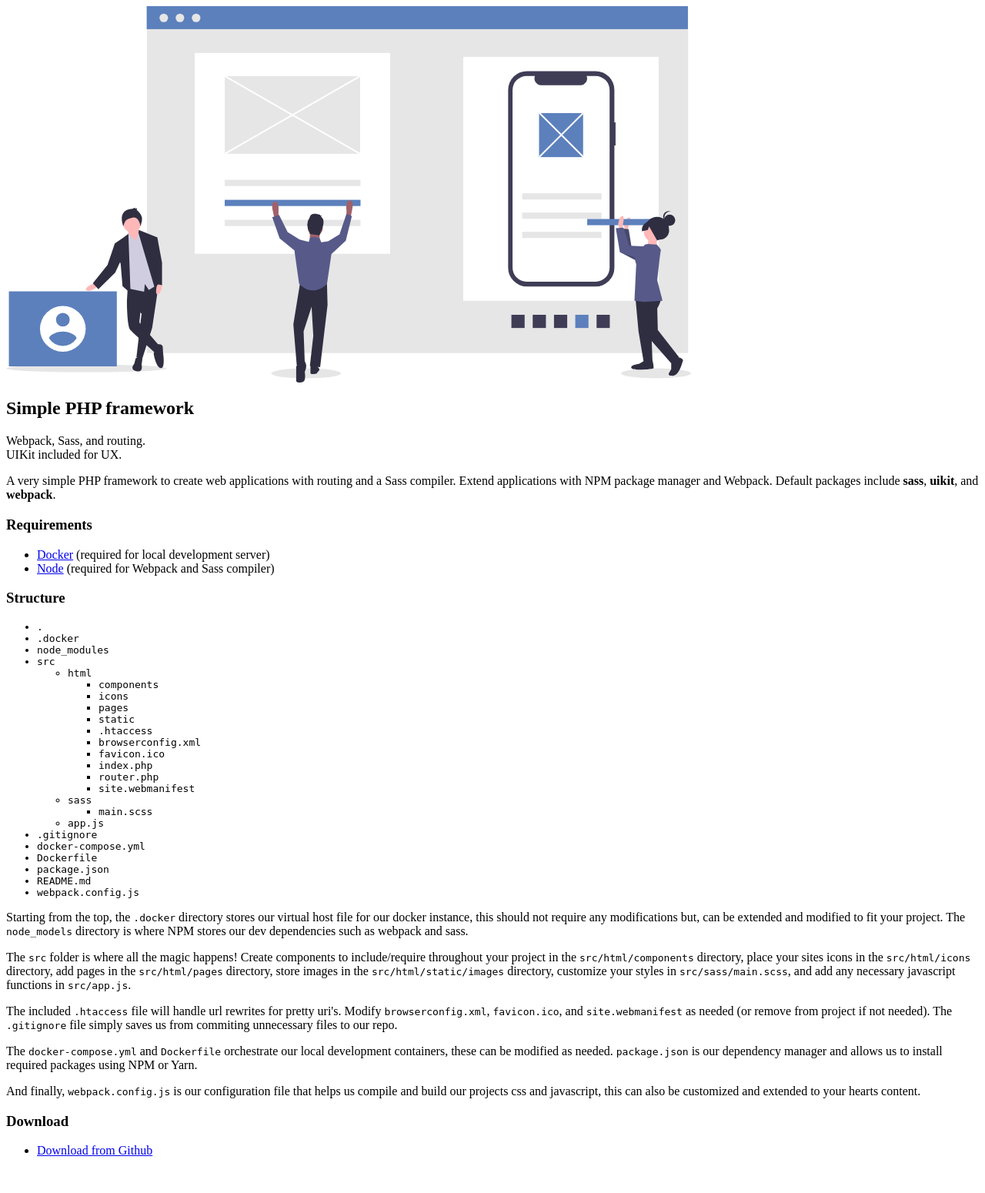
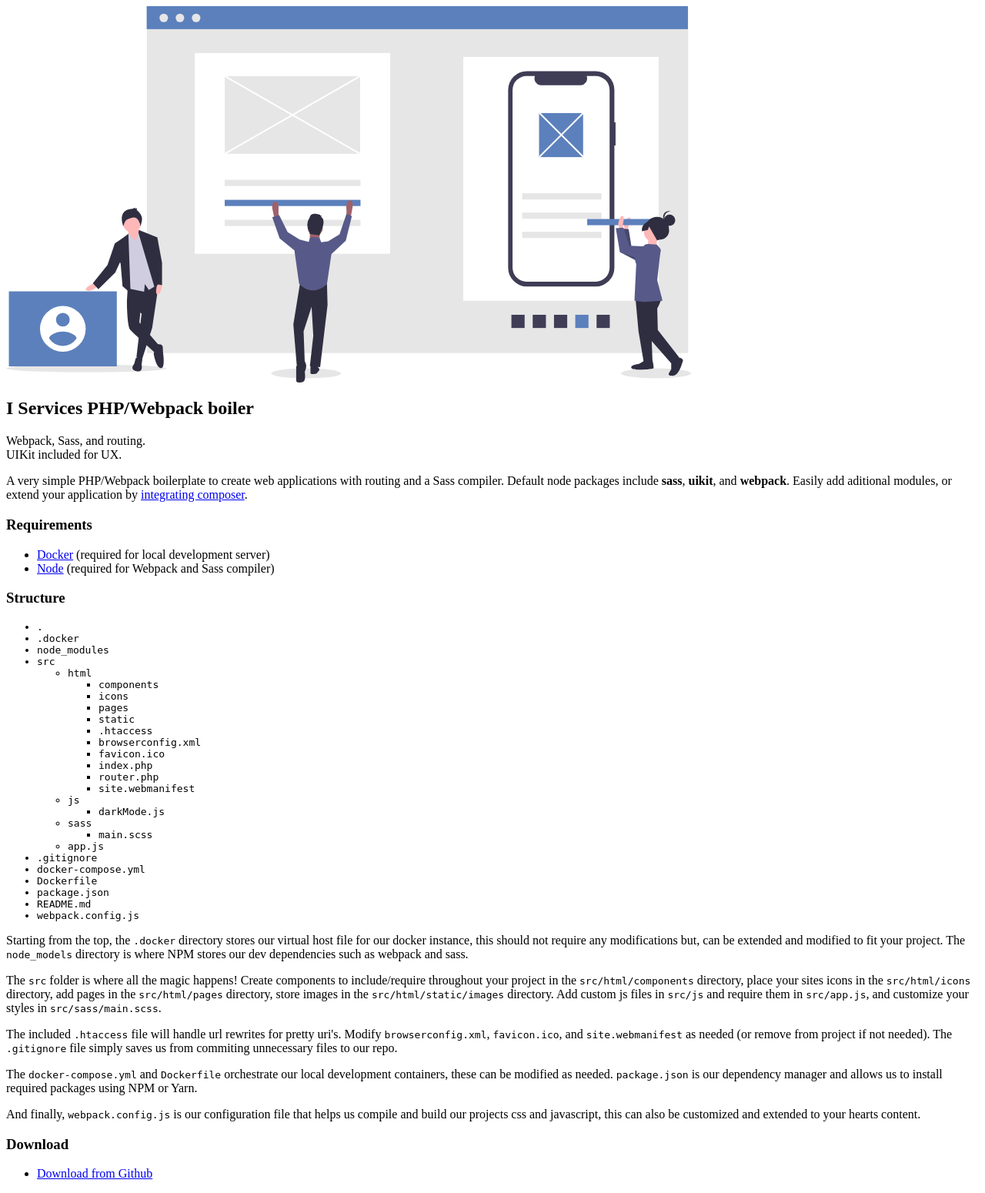
Before and after one commit to iservicesinc/php-boiler, a PHP site: page /pages/home.php in a window 1280 px wide. Shown: the whole page at 77% size. Before the commit the page ends 1502 px from the top, so only its background shows below. Run offline with PHP 8.4, Linux system fonts and the light colour scheme; some libraries are stand-ins or nearby versions.

Commit message:
added darkMode.js to bundle and update docs.

```diff
--- a/src/app.js
+++ b/src/app.js
@@ -3,3 +3,6 @@ import Icons from 'uikit/dist/js/uikit-icons';
 
 // loads the Icon plugin
 UIkit.use(Icons);
+
+// Require custom js files
+require('./js/darkMode.js');
--- a/src/html/components/footer.php
+++ b/src/html/components/footer.php
@@ -19,5 +19,5 @@
     </footer>
 </body>
 <script src="/static/js/bundle.js"></script>
-<script src="/static/js/darkMode.js"></script>
+<script>window.dmInit();</script>
 </html>
--- a/src/html/components/header.php
+++ b/src/html/components/header.php
@@ -19,6 +19,6 @@
                     <li><a href="/" class="uk-navbar-item"><img src="/static/images/logo.svg" alt="I Services Logo" width="280" /></a></li>
                 </ul>
             </div>
-            <a id="dark-light-mode" onClick="darkModeToggle()" class="uk-position-top-right" uk-scrollspy="cls:uk-animation-fade;delay:200;" aria-label="Dark mode"></a>
+            <a id="dark-light-mode" onClick="window.dmToggle()" class="uk-position-top-right" uk-scrollspy="cls:uk-animation-fade;delay:200;" aria-label="Dark mode"></a>
         </nav>
     </header>
--- a/src/html/pages/home.php
+++ b/src/html/pages/home.php
@@ -3,16 +3,16 @@
         <img src="/static/images/build.svg" alt="Genius" />
     </div>
     <div class="uk-flex uk-flex-column uk-flex-center uk-flex-first@m" uk-scrollspy="cls:uk-animation-slide-left;delay:100;repeat:true;">
-        <h2 class="uk-heading-small">Simple <strong>PHP</strong> framework</h2>
+        <h2 class="uk-heading-small">I Services <strong>PHP/Webpack</strong> boiler</h2>
         <p class="uk-text-lead">Webpack, Sass, and routing.<br/>UIKit included for UX.</p>
     </div>
 </div>
 <div class="uk-container uk-container-xsmall uk-margin-large-top">
-    <p class="uk-text-lead uk-text-center">A very simple PHP framework to create web applications with routing and a Sass compiler. Extend applications with NPM package manager and Webpack. Default packages include <strong>sass</strong>, <strong>uikit</strong>, and <strong>webpack</strong>.</p>
+    <p class="uk-text-lead uk-text-center">A very simple PHP/Webpack boilerplate to create web applications with routing and a Sass compiler. Default node packages include <strong>sass</strong>, <strong>uikit</strong>, and <strong>webpack</strong>. Easily add aditional modules, or extend your application by <a href="https://getcomposer.org/doc/01-basic-usage.md#autoloading" rel="nofollow norefferer noopener" target="_blank">integrating composer</a>.</p>
     <h3>Requirements</h3>
     <ul>
-        <li><a href="https://docs.docker.com/get-docker/" rel="nofollow norefferer noopener">Docker</a> (required for local development server)</li>
-        <li><a href="https://nodejs.org/en/download/" rel="nofollow norefferer noopener">Node</a> (required for Webpack and Sass compiler)</li>
+        <li><a href="https://docs.docker.com/get-docker/" rel="nofollow norefferer noopener" target="_blank">Docker</a> (required for local development server)</li>
+        <li><a href="https://nodejs.org/en/download/" rel="nofollow norefferer noopener" target="_blank">Node</a> (required for Webpack and Sass compiler)</li>
     </ul>
     <h3>Structure</h3>
     <div class="uk-card uk-card-secondary uk-card-body">
@@ -37,6 +37,11 @@
                                 <li>site.webmanifest</li>
                             </ul>
                         </li>
+                        <li>js
+                            <ul>
+                                <li>darkMode.js</li>
+                            </ul>
+                        </li>
                         <li>sass
                             <ul>
                                 <li>main.scss</li>
@@ -55,7 +60,7 @@
         </code>
     </div>
     <p>Starting from the top, the <code>.docker</code> directory stores our virtual host file for our docker instance, this should not require any modifications but, can be extended and modified to fit your project. The <code>node_models</code> directory is where NPM stores our dev dependencies such as webpack and sass.</p>
-    <p>The <code>src</code> folder is where all the magic happens! Create components to include/require throughout your project in the <code>src/html/components</code> directory, place your sites icons in the <code>src/html/icons</code> directory, add pages in the <code>src/html/pages</code> directory, store images in the <code>src/html/static/images</code> directory, customize your styles in <code>src/sass/main.scss</code>, and add any necessary javascript functions in <code>src/app.js</code>.</p>
+    <p>The <code>src</code> folder is where all the magic happens! Create components to include/require throughout your project in the <code>src/html/components</code> directory, place your sites icons in the <code>src/html/icons</code> directory, add pages in the <code>src/html/pages</code> directory, store images in the <code>src/html/static/images</code> directory. Add custom js files in <code>src/js</code> and require them in <code>src/app.js</code>, and customize your styles in <code>src/sass/main.scss</code>.</p>
     <p>The included <code>.htaccess</code> file will handle url rewrites for pretty uri's. Modify <code>browserconfig.xml</code>, <code>favicon.ico</code>, and <code>site.webmanifest</code> as needed (or remove from project if not needed). The <code>.gitignore</code> file simply saves us from commiting unnecessary files to our repo.</p>
     <p>The <code>docker-compose.yml</code> and <code>Dockerfile</code> orchestrate our local development containers, these can be modified as needed. <code>package.json</code> is our dependency manager and allows us to install required packages using NPM or Yarn.</p>
     <p>And finally, <code>webpack.config.js</code> is our configuration file that helps us compile and build our projects css and javascript, this can also be customized and extended to your hearts content.</p>
--- a/src/html/static/js/darkMode.js
+++ b/src/js/darkMode.js
@@ -18,4 +18,5 @@ function darkModeToggle() {
     };
 };
 
-darkModeInit();
+window.dmInit = darkModeInit;
+window.dmToggle = darkModeToggle;
```
Also changed, not shown: README.md.
